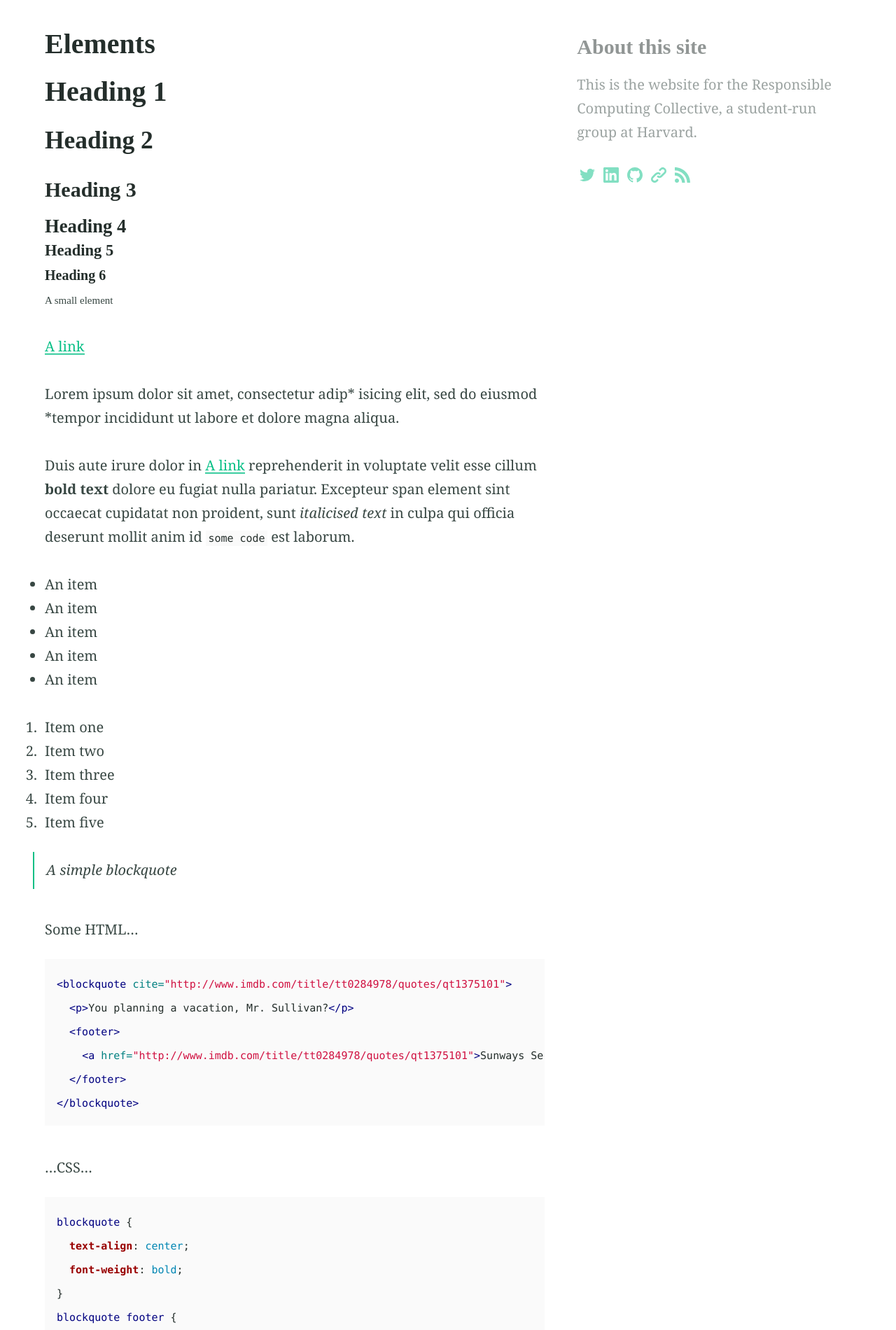
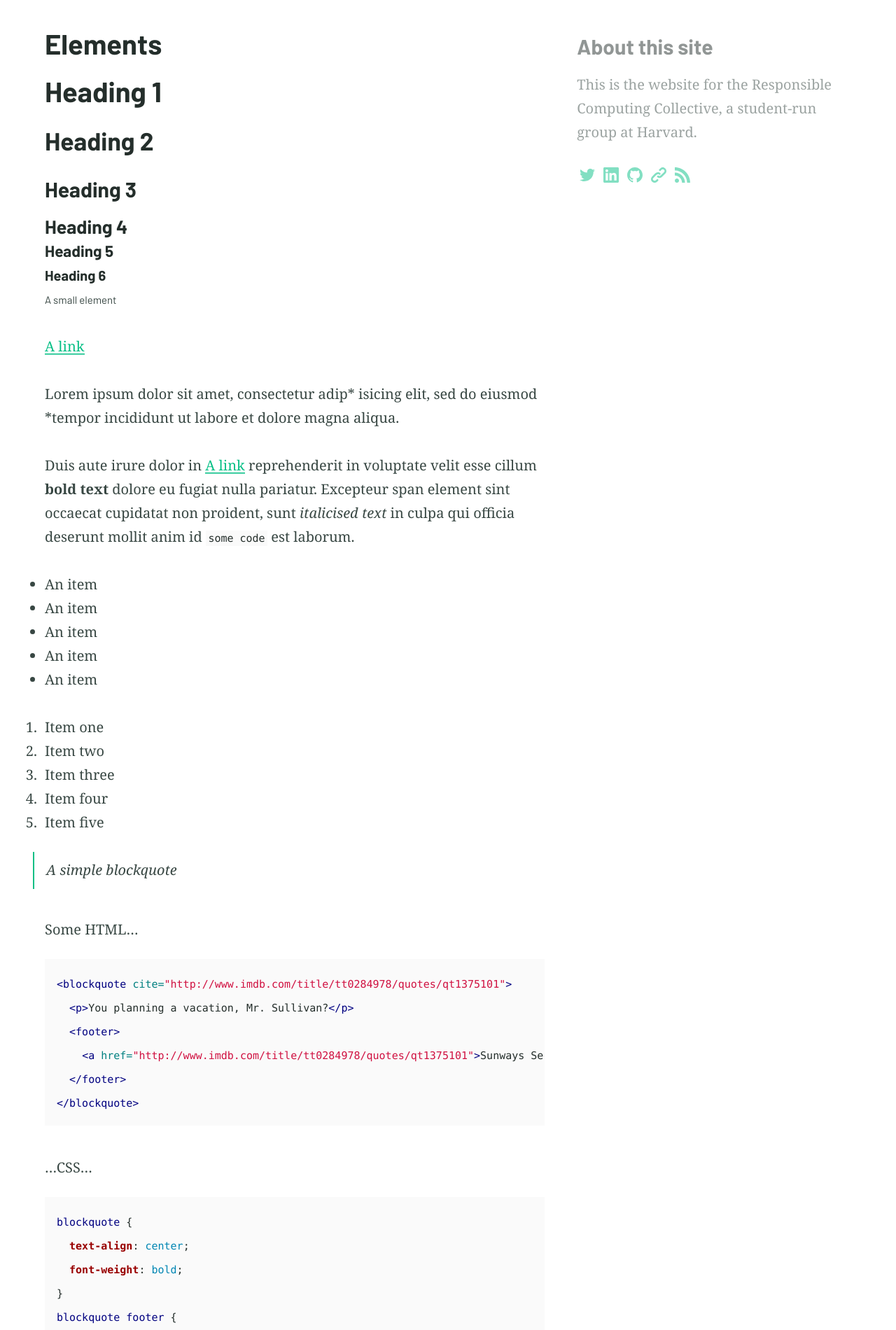
Before and after one commit to ResponsibleComputingCollective/responsiblecomputingcollective.github.io, a Jekyll site: the page built from elements.md, in a window 1280 px wide. Shown: the part 408-2308 px from the top of the page at 70% size. Built offline with Jekyll 4.4.1, drawn with Linux system fonts in a browser that asks for light colours.

Commit message:
Update heading font to Barlow

```diff
--- a/_sass/_settings.scss
+++ b/_sass/_settings.scss
@@ -23,7 +23,7 @@ $bodytype: (
 ) !default;
 
 $headingtype: (
-  font-family: '"Merriweather", serif',
+  font-family: '"Barlow", sans serif',
   regular: 400,
   bold: 700,
   cap-height: 0.75
```
